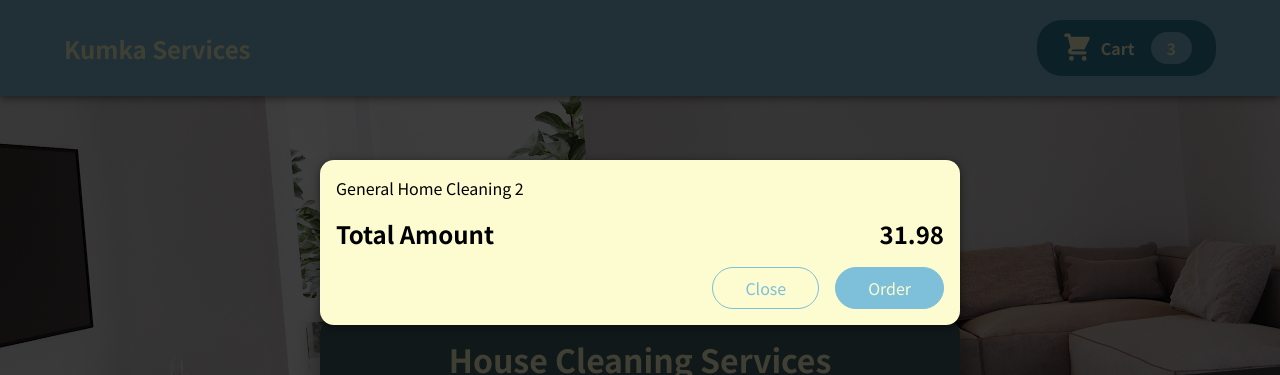
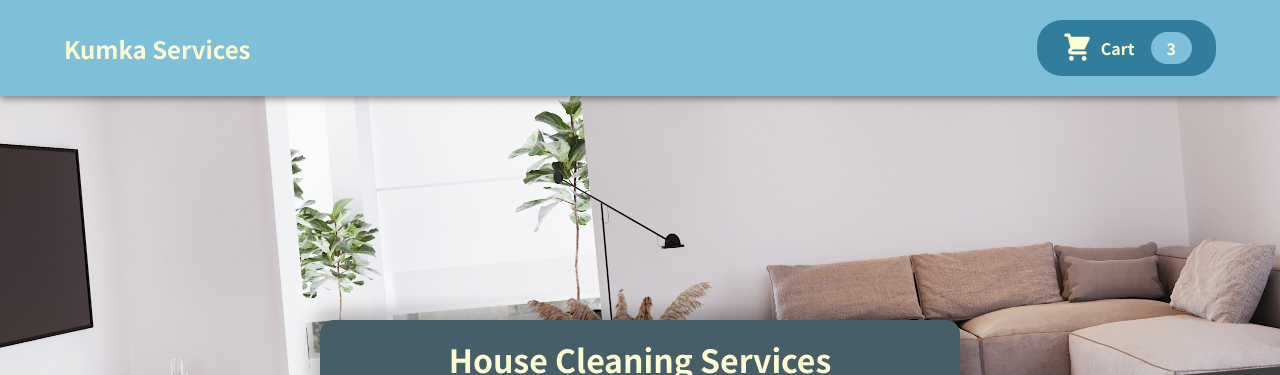
Before and after one commit to PivtoranisV/project-home-services, a React (Create React App) app: page / in a window 1280 px wide. Shown: the top 375 px of the page. Built offline with nearby package versions, Linux system fonts and the light colour scheme; the HTML template or start-up script is replaced by a standard one.

Commit message:
Added state to manage Cart modal

```diff
--- a/src/App.js
+++ b/src/App.js
@@ -1,15 +1,25 @@
-import React from 'react';
+import React, { useState } from 'react';
 import Cart from './components/Cart/Cart';
 import Header from './components/Header/Header';
 import Services from './components/Services/Services';
 
 function App() {
+  const [cartIsShown, setCartIsShown] = useState(false);
+
+  const showCartHandler = () => {
+    setCartIsShown(true);
+  };
+
+  const hideCartHandler = () => {
+    setCartIsShown(false);
+  };
+
   return (
     <React.Fragment>
-      <Header />
+      <Header onShowCart={showCartHandler} />
       <main>
         <Services />
-        <Cart />
+        {cartIsShown && <Cart onHideCart={hideCartHandler} />}
       </main>
     </React.Fragment>
   );
--- a/src/components/Cart/Cart.js
+++ b/src/components/Cart/Cart.js
@@ -2,7 +2,7 @@ import React from 'react';
 import Modal from '../UI/Modal';
 import styles from './Cart.module.css';
 
-const Cart = () => {
+const Cart = (props) => {
   const cartItems = (
     <ul className={styles['cart-items']}>
       {[
@@ -21,14 +21,16 @@ const Cart = () => {
   );
 
   return (
-    <Modal>
+    <Modal onHideCart={props.onHideCart}>
       {cartItems}
       <div className={styles.total}>
         <span>Total Amount</span>
         <span>31.98</span>
       </div>
       <div className={styles.actions}>
-        <button className={styles.close}>Close</button>
+        <button className={styles.close} onClick={props.onHideCart}>
+          Close
+        </button>
         <button className={styles.order}>Order</button>
       </div>
     </Modal>
--- a/src/components/Header/CartButton.js
+++ b/src/components/Header/CartButton.js
@@ -2,9 +2,9 @@ import React from 'react';
 import CartIcon from '../Cart/CartIcon';
 import styles from './CartButton.module.css';
 
-const CartButton = () => {
+const CartButton = (props) => {
   return (
-    <button className={styles.button}>
+    <button className={styles.button} onClick={props.onShowCart}>
       <span className={styles.icon}>
         <CartIcon />
       </span>
--- a/src/components/Header/Header.js
+++ b/src/components/Header/Header.js
@@ -3,12 +3,12 @@ import roomImg from '../../assets/living-room.jpg';
 import CartButton from './CartButton';
 import styles from './Header.module.css';
 
-const Header = () => {
+const Header = (props) => {
   return (
     <React.Fragment>
       <header className={styles.header}>
         <h2>Kumka Services</h2>
-        <CartButton />
+        <CartButton onShowCart={props.onShowCart} />
       </header>
       <div className={styles['main-image']}>
         <img src={roomImg} alt="Living Room" />
--- a/src/components/UI/Modal.js
+++ b/src/components/UI/Modal.js
@@ -3,7 +3,7 @@ import ReactDOM from 'react-dom';
 import styles from './Modal.module.css';
 
 const Backdrop = (props) => {
-  return <div className={styles.backdrop} />;
+  return <div className={styles.backdrop} onClick={props.onHideCart} />;
 };
 
 const ModalWindow = (props) => {
@@ -19,7 +19,10 @@ const portalElement = document.getElementById('overlays');
 const Modal = (props) => {
   return (
     <React.Fragment>
-      {ReactDOM.createPortal(<Backdrop />, portalElement)}
+      {ReactDOM.createPortal(
+        <Backdrop onHideCart={props.onHideCart} />,
+        portalElement
+      )}
       {ReactDOM.createPortal(
         <ModalWindow>{props.children}</ModalWindow>,
         portalElement
```
